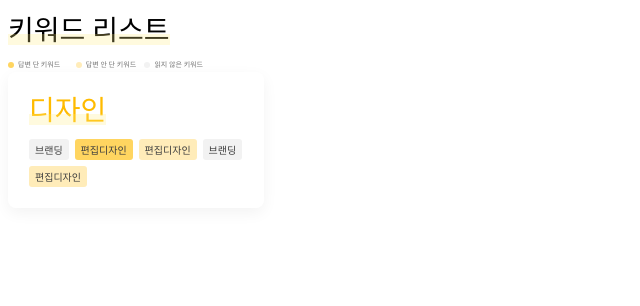
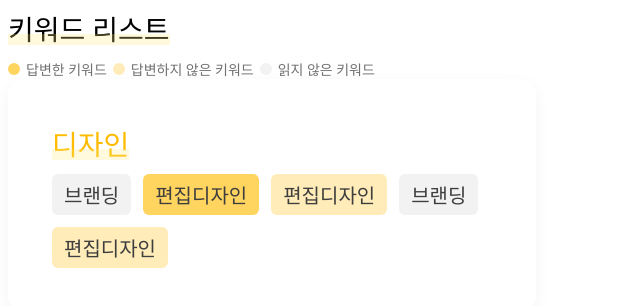
Before and after one commit to SominLeeeeee/highlightme_front_public, a React (Create React App) app: page /keywordview/graph in a window 1280 px wide. Shown: the top 306 px of the page, without its empty margins (0-640 px from the left). Built offline with nearby package versions, Linux system fonts and the light colour scheme; the HTML template or start-up script is replaced by a standard one.

Commit message:
1rem을 16px에서 10px로 변경 (키워드 그래프)

```diff
--- a/src/components/HighlightButton.scss
+++ b/src/components/HighlightButton.scss
@@ -5,9 +5,9 @@
   background-color: #ffd76a;
   border: none;
   border-radius: 4px;
-  padding: 8px 0 8px 0;
+  padding: 1.6rem 0 1.6rem 0;
   text-align: center;
-  font-size: 10px;
+  font-size: 2rem;
   font-family: "AppleSDGothicNeo-Bold";
   color: #000000;
   display: block;
--- a/src/components/ItemCircle.js
+++ b/src/components/ItemCircle.js
@@ -2,18 +2,12 @@ import React from "react";
 import "./ItemCircle.scss";
 
 function ItemCircle(props) {
-  const { text, color, marginLeft } = { ...props };
+  const { text, color } = { ...props };
 
   return (
     <span className="itemCircle">
       <div style={{ backgroundColor: color }} />
-      <p
-        style={{
-          marginLeft: marginLeft,
-        }}
-      >
-        {text}
-      </p>
+      <p>{text}</p>
     </span>
   );
 }
--- a/src/components/ItemCircle.scss
+++ b/src/components/ItemCircle.scss
@@ -1,25 +1,23 @@
 .itemCircle {
   display: inline-block;
-  margin-right: 3px;
+  margin-right: 0.6rem;
   height: fit-content;
 
   div {
     display: inline-block;
-    width: 6px;
-    height: 6px;
+    width: 1.2rem;
+    height: 1.2rem;
     border-radius: 50%;
     background-color: black;
+    margin-right: 0.6rem;
   }
 
   p {
     display: inline-block;
-    font-size: 10px;
-    -webkit-transform: scale(0.7);
+    font-size: 1.4rem;
     text-align: left;
     color: #717171;
     font-family: "AppleSDGothicNeo-Light";
     margin: 0;
-    margin-left: -6px;
-    margin-right: -6px;
   }
 }
--- a/src/components/Keyword.scss
+++ b/src/components/Keyword.scss
@@ -5,11 +5,11 @@
   border: none;
   outline: none;
   color: #3e3e3e;
-  font-size: 10px;
+  font-size: 2rem;
   background-color: $gray;
-  border-radius: 3px;
-  padding: 3px 6px;
+  border-radius: 0.6rem;
+  padding: 0.6rem 1.2rem;
   width: fit-content;
-  margin-right: 6px;
-  margin-bottom: 6px;
+  margin-right: 1.2rem;
+  margin-bottom: 1.2rem;
 }
--- a/src/components/ShadowBox.scss
+++ b/src/components/ShadowBox.scss
@@ -1,8 +1,8 @@
 .shadowBox {
   display: flex;
   flex-direction: column;
-  width: calc(294px - 80px);
-  border-radius: 26px;
-  box-shadow: 0 5px 15px 0 rgba(0, 0, 0, 0.08);
-  padding: 40px;
+  width: calc(100% - 8rem);
+  border-radius: 2.6rem;
+  box-shadow: 0 5px 30px 0 rgba(0, 0, 0, 0.08);
+  padding: 4rem;
 }
--- a/src/routes/KeywordGraphView.js
+++ b/src/routes/KeywordGraphView.js
@@ -10,30 +10,18 @@ function KeywordGraphView() {
   return (
     <div className="parentForCenter">
       <div className="parent">
-        <HighlightText text="키워드 리스트" marginBottom="-5px" />
+        <HighlightText text="키워드 리스트" marginBottom="0" />
         <span className="itemCircleSpan">
-          <ItemCircle
-            text="답변 단 키워드"
-            color={colors.mainyellow}
-            marginLeft="-5px"
-          />
-          <ItemCircle
-            text="답변 안 단 키워드"
-            color={colors.subyellow}
-            marginLeft="-7px"
-          />
-          <ItemCircle
-            text="읽지 않은 키워드"
-            color={colors.gray}
-            marginLeft="-6px"
-          />
+          <ItemCircle text="답변한 키워드" color={colors.mainyellow} />
+          <ItemCircle text="답변하지 않은 키워드" color={colors.subyellow} />
+          <ItemCircle text="읽지 않은 키워드" color={colors.gray} />
         </span>
         <ShadowBox
-          width="264px"
+          width="52.8rem"
           aOfRgba="0.05"
           flexDirection="column"
-          padding="16px 21px 21px 21px"
-          radius="8px"
+          padding="4.4rem"
+          radius="1.6rem"
         >
           <HighlightText
             text="디자인"
--- a/src/style/keywordGraphView.scss
+++ b/src/style/keywordGraphView.scss
@@ -1,5 +1,10 @@
+.parent {
+  display: inline-block;
+  width: fit-content;
+}
+
 .itemCircleSpan {
-  display: grid;
+  display: inline-block;
   width: fit-content;
   grid-template-columns: 1fr 1fr 1fr;
 }
@@ -8,6 +13,6 @@
   display: flex;
   flex-direction: row;
   flex-wrap: wrap;
-  margin-right: -6px;
-  margin-bottom: -6px;
+  margin-right: -1.2rem;
+  margin-bottom: -1.2rem;
 }
```
Also changed, not shown: src/style/common.scss (deleted, +0 -8 lines).
